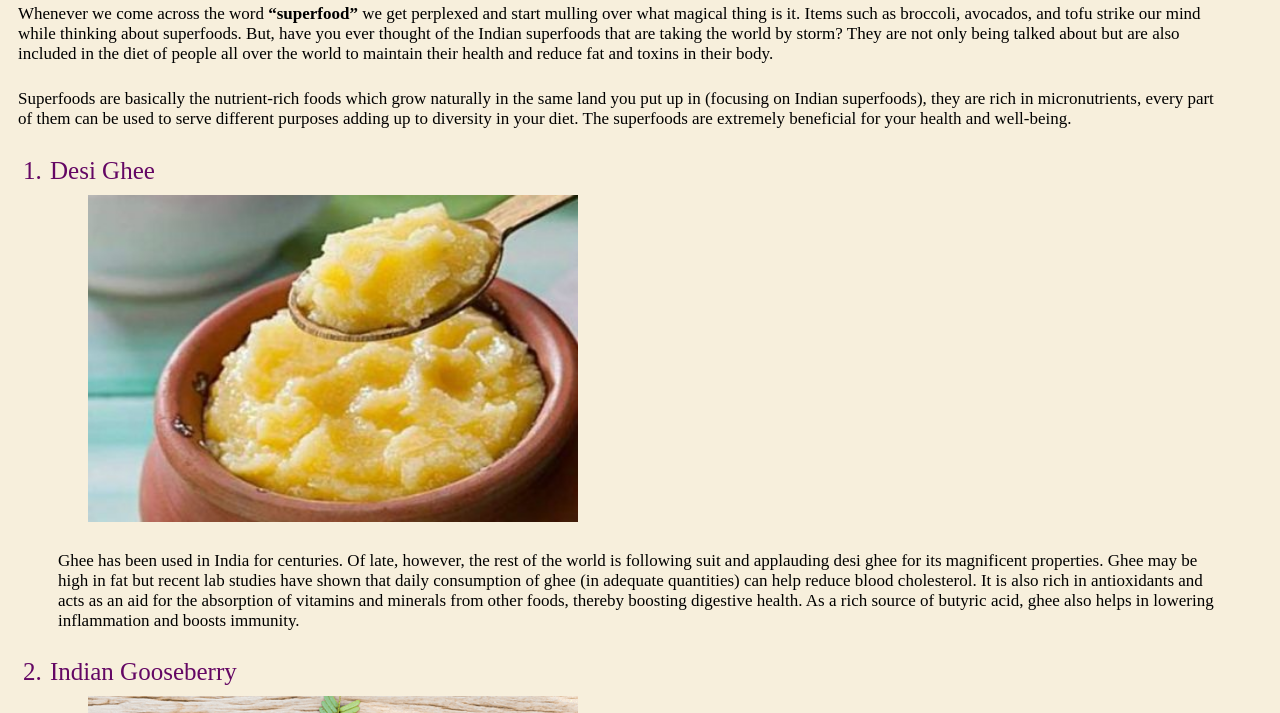
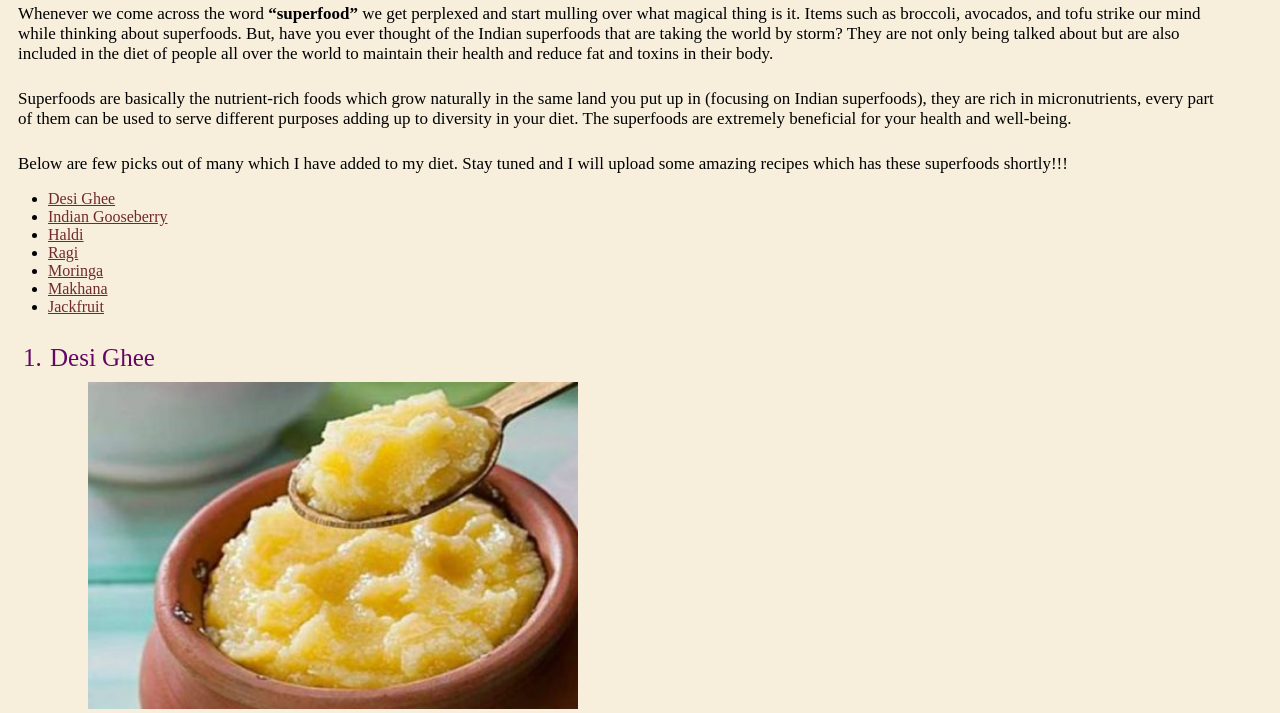
Before and after one commit to SowmyaB15/html-me-something, a plain HTML site: page index.html in a window 1280 px wide. Shown: the part 87-800 px from the top of the page. Drawn offline with Linux system fonts and the light colour scheme.

Commit message:
Updated to add <nav>

```diff
--- a/index.html
+++ b/index.html
@@ -8,19 +8,48 @@
        <header>
            <h1>Indian superfoods worth including in your diet</h1>
            <p> Whenever we come across the word <b>“superfood”</b> we get perplexed and start mulling over what magical thing is it.
-                Items such as broccoli, avocados, and tofu strike our mind while thinking about superfoods. But, have you ever
-                thought of the Indian superfoods that are taking the world by storm? They are not only being talked about but
-                are also included in the diet of people all over the world to maintain their health and reduce fat and toxins
-                in their body.</p>
+            Items such as broccoli, avocados, and tofu strike our mind while thinking about superfoods. But, have you ever thought of
+            the Indian superfoods that are taking the world by storm? They are not only being talked about but are also included in
+            the diet of people all over the world to maintain their health and reduce fat and toxins in their body.</p>
 
-            <p> Superfoods are basically the nutrient-rich foods which grow naturally in the same land you put up in (focusing
+            <p>Superfoods are basically the nutrient-rich foods which grow naturally in the same land you put up in (focusing
             on Indian superfoods), they are rich in micronutrients, every part of them can be used to serve different purposes
             adding up to diversity in your diet. The superfoods are extremely beneficial for your health and well-being.</p>
+
+            <p>Below are few picks out of many which I have added to my diet. Stay tuned and I will upload some amazing recipes which
+            has these superfoods shortly!!!</p>
+
+            <nav>
+                <ul>
+                    <li>
+                        <a href="#ghee" style="color: rgb(112, 42, 42);"> Desi Ghee</a>
+                    </li>
+                    <li>
+                        <a href="#amla" style="color: rgb(112, 42, 42);"> Indian Gooseberry</a>
+                    </li>
+                    <li>
+                        <a href="#haldi" style="color: rgb(112, 42, 42);"> Haldi</a>
+                    </li>
+                    <li>
+                        <a href="#ragi" style="color: rgb(112, 42, 42);"> Ragi</a>
+                    </li>
+                    <li>
+                        <a href="#moringa" style="color: rgb(112, 42, 42);"> Moringa</a>
+                    </li>
+                    <li>
+                        <a href="#makhana" style="color: rgb(112, 42, 42);"> Makhana</a>
+                    </li>
+                    <li>
+                        <a href="#jackfruit" style="color: rgb(112, 42, 42);"> Jackfruit</a>
+                    </li>
+                </ul>
+            </nav>
         </header>
 
    <main>
         <article>
             <ol id="list-text">
+                <a name = "ghee"></a>
                     <li class = "list-items">Desi Ghee</li>
 	                    <img src = "images/ghee.jpg" class = "image"/>
 	                    <p> Ghee has been used in India for centuries. Of late, however, the rest of the world is following suit and
@@ -29,6 +58,7 @@
                         It is also rich in antioxidants and acts as an aid for the absorption of vitamins and minerals from other
                         foods, thereby boosting digestive health. As a rich source of butyric acid, ghee also helps in lowering
                         inflammation and boosts immunity.</p>
+                <a name = "amla"></a>
                     <li class = "list-items">Indian Gooseberry</li>
                         <img src = "images/amla.jpg" class = "image"/>
 	                    <p> Indian gooseberry, or amla, is a rich source of natural vitamin C, with a concentration of 600 mg to 1800 mg
@@ -36,6 +66,7 @@
                         juice. Heating or drying of fresh fruits or vegetables can cause the loss of most of the vitamin C present
                         originally. However, amla is an exception as it contains substances that partially protect the vitamin from
                         being destroyed during heating or drying.</p>
+                <a name = "haldi"></a>
                     <li class = "list-items">Haldi</li>
                         <img src = "images/turmeric.jpg" class = "image"/>
 	                    <p> Haldi, or Turmeric, is used in Indian cuisine to spice up dals and curries. But did you know that besides being
@@ -45,12 +76,14 @@
                         Turmeric is a natural antiseptic and anti-bacterial agent that can be used to fight infections. In fact, a very
                         effective remedy for the common cold is to mix a pinch of turmeric powder in a glass of warm milk and have it
                         before going to bed.</p>
+                <a name = "ragi"></a>
                     <li class = "list-items">Ragi</li>
                         <img src = "images/ragi.jpg" class = "image"/>
 	                    <p> Ragi, also known as Finger millet is a super grain. It contains all 3 parts of kernel namely bran, germ, and
                         endosperm which are extremely beneficial for health. This cereal is gluten free so it is highly preferred by
                         gluten and lactose intolerant people. Rich in Vitamin D and iron, Ragi regulates the blood sugar levels and
 	                    also helps in reducing the risk of stroke. It is a natural relaxant and helps in reducing weight as well.</p>
+                <a name = "moringa"></a>
                     <li class = "list-items">Moringa</li>
                         <img src = "images/moringa.jpg" class = "image"/>
 	                    <p> Moringa(Drumstick) is an incredible nutrient-dense superfood! It has seven times the amount of vitamin C in oranges,
@@ -61,12 +94,14 @@
                         pharmaceuticals, moringa trees keep people healthy. One nickname for it is “vitamin tree” – with good reason!
                         It is not uncommon to see people reaching up and pulling the young leaves off moringa tress and chewing on them.
                         Getting a fresh burst of vitamins and nutrients in the single handful.</p>
+                <a name = "makhana"></a>
                     <li class = "list-items">Makhana</li>
                         <img src = "images/makhana.jpg" class = "image"/>
 	                    <p> Makhanas are a popular snack which becomes more popular during fasts. Puffed up like cotton balls, lotus seed or makhana
                         possess several health benefits. They are low in fat, high in protein, iron, magnesium, possession, and zinc. Makhanas are
                         also believed to heal the stressed mind and help in curing insomnia. This superfood from India also contributes to improving
                         urination and possesses anti-aging properties.</p>
+                <a name = "jackfruit"></a>
                     <li class = "list-items">Jackfruit</li>
                         <img src = "images/jackfruit.jpg" class = "image"/>
 	                    <p>Jackfruit, which is packed with many minerals and vitamins, is one of a kind. It is a rich source of carbohydrate, vitamins,
```
Lines whose indentation alone changed are shown as unchanged.
